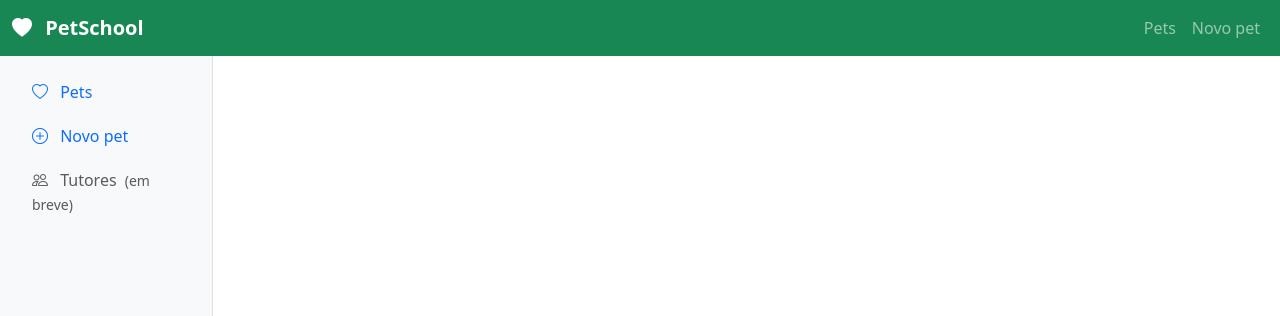
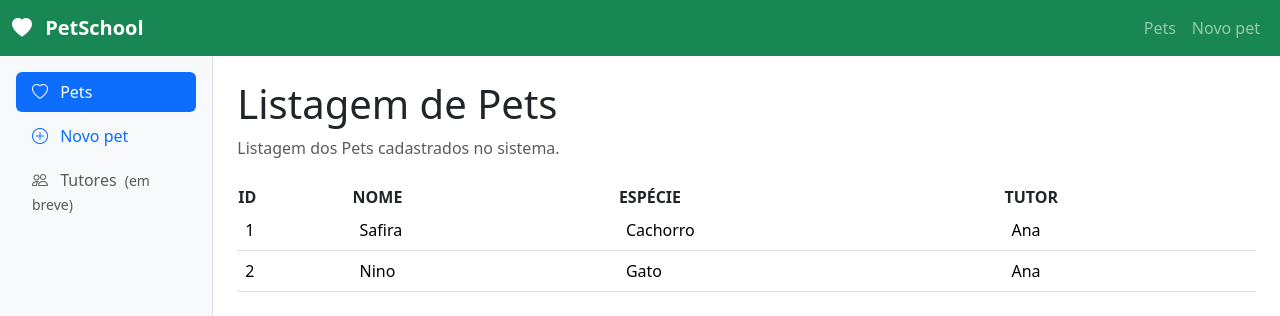
Before and after one commit to maysazvn/hotel-petsilvania, a Vue app: page /pets in a window 1280 px wide. Shown: the top 316 px of the page. Built offline with nearby package versions, Linux system fonts and the light colour scheme; data requests are answered from the project's data file.

Commit message:
feat: aula 29/09 pt.1

```diff
--- a/src/router/index.js
+++ b/src/router/index.js
@@ -5,6 +5,10 @@
   routes: [
     {
       path: '/',
+      redirect: '/pets',
+    },
+    {
+      path: '/pets',
       name: 'pets',
       component: () => import('../views/PetsView.vue'),
     },
--- a/src/views/PetsView.vue
+++ b/src/views/PetsView.vue
@@ -1,4 +1,37 @@
-<script setup></script>
+<script setup>
+import { onMounted, ref } from 'vue';
+import { RouterLink } from 'vue-router';
+
+//chamar a minha API para listar todos os pets
+const pets = ref([]); //lista de pets vazia
+const tutores = ref([]); //lista tutores vazia
+
+//chamando a minha API geral
+const API_URL = 'http://localhost:3000';
+
+//chamar a minha API para listar todos os pets e tutores
+async function carregarDados() {
+  const respostaPets = await fetch(`${API_URL}/pets`); //fetch é pra botar o servidor, await
+  pets.value = await respostaPets.json();
+
+  const respostaTutores = await fetch(`${API_URL}/tutores`);
+  tutores.value = await respostaTutores.json();
+
+  console.log('PETS -', pets.value);
+  console.log('TuToReS -', tutores.value);
+}
+
+//exibir nome do tutor
+function nomeDoTutor(tutorId){
+  for(const tutor of tutores.value){
+    if(tutor.id === tutorId){
+      return tutor.nome;
+    }
+  }
+  return 'opssss, tutor não encotrado'
+}
+onMounted(carregarDados);
+</script>
 
 <template>
   <div>
@@ -9,12 +42,25 @@
       </p>
     </header>
 
-    <!-- <RouterLink
-      class="btn btn-primary"
-      :to="{ name: 'novo-pet' }"
-    >
-      Adicionar Pet
-    </RouterLink> -->
+    <table class="table table-stripped table-hover">
+      <thead>
+        <th>ID</th>
+        <th>NOME</th>
+        <th>ESPÉCIE</th>
+        <th>TUTOR</th>
+      </thead>
+      <tbody>
+        <tr
+          v-for="pet in pets"
+          :key="pet.id"
+        >
+          <td>{{ pet.id }}</td>
+          <td>{{ pet.nome }}</td>
+          <td>{{ pet.especie }}</td>
+          <td>{{ nomeDoTutor(pet.tutorId) }}</td>
+        </tr>
+      </tbody>
+    </table>
   </div>
 </template>
 
```
